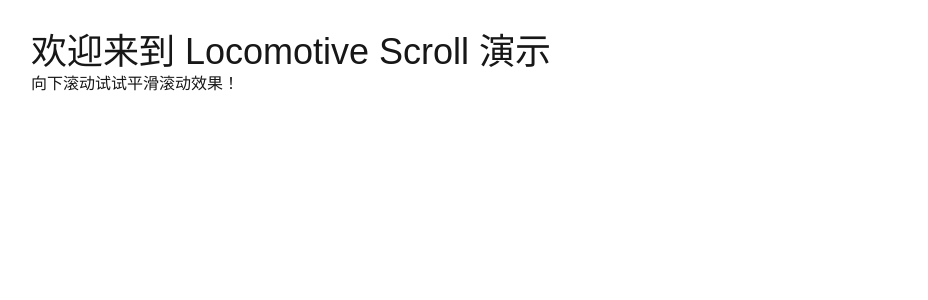
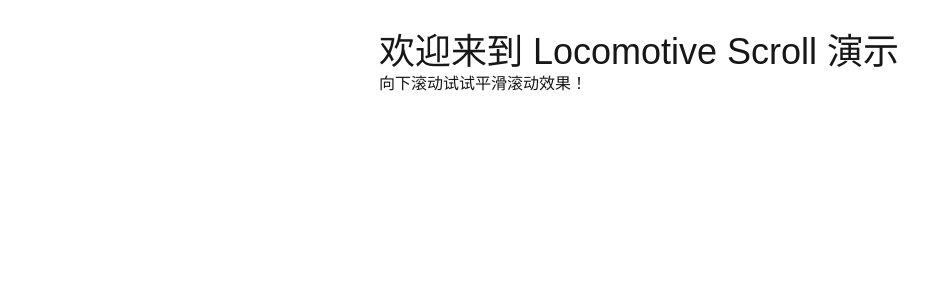
Before and after one commit to Aulge2910/react-next-tailwind-eslint_setup, a Next.js app: page / in a window 1280 px wide. Shown: the top 300 px of the page, without its empty margins (1-929 px from the left). Built offline with nearby package versions, Linux system fonts and the light colour scheme.

Commit message:
addin <main>

```diff
--- a/src/app/layout.tsx
+++ b/src/app/layout.tsx
@@ -35,7 +35,11 @@
       <body
         className={`${geistSans.variable} ${geistMono.variable} antialiased`}
       >
-        <SmoothScrollLayout>{children}</SmoothScrollLayout>
+        <SmoothScrollLayout>
+          <main className="flex w-full items-center justify-center">
+            {children}
+          </main>
+        </SmoothScrollLayout>
       </body>
     </html>
   );
```
